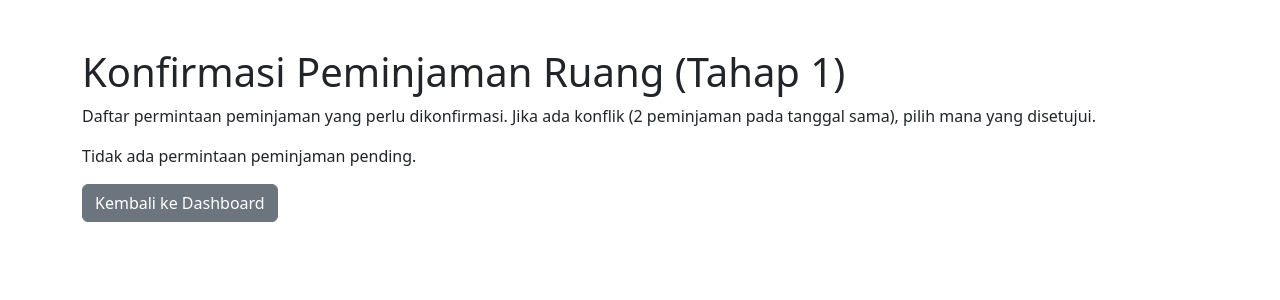
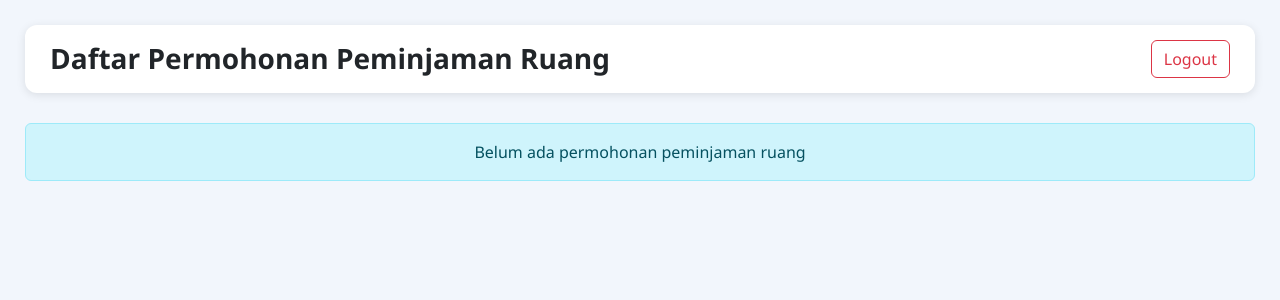
Before and after one commit to Bibinajja/peminjaman_ruang, a PHP site: page /peminjaman_ruang/app/view/admin/konfirmasi_peminjaman.php in a window 1280 px wide. Shown: the top 300 px of the page. Run offline with PHP 8.4, Linux system fonts and the light colour scheme; some libraries are stand-ins or nearby versions.

Commit message:
update konfirmasi_peminjaman.php

```diff
--- a/app/view/admin/konfirmasi_peminjaman.php
+++ b/app/view/admin/konfirmasi_peminjaman.php
@@ -1,76 +1,133 @@
 <!DOCTYPE html>
-<html lang="en">
+<html lang="id">
+<head>
+    <title>Daftar Permohonan - SDM</title>
 
-<head>
-    <meta charset="UTF-8">
-    <meta name="viewport" content="width=device-width, initial-scale=1.0">
-    <title>Konfirmasi Peminjaman</title>
-    <link href="https://cdn.jsdelivr.net/npm/bootstrap@5.3.0/dist/css/bootstrap.min.css" rel="stylesheet">
+    <link href="https://cdn.jsdelivr.net/npm/bootstrap@5.3.2/dist/css/bootstrap.min.css" rel="stylesheet">
+
+    <style>
+        body {
+            background: #f2f6fc;
+            font-family: 'Segoe UI', sans-serif;
+        }
+
+        .topbar {
+            background: #ffffff;
+            padding: 15px 25px;
+            border-radius: 12px;
+            display: flex;
+            justify-content: space-between;
+            align-items: center;
+            box-shadow: 0 2px 10px rgba(0,0,0,0.1);
+            margin-bottom: 30px;
+        }
+
+        .topbar h3 {
+            margin: 0;
+            font-weight: 600;
+        }
+
+        .content {
+            padding: 25px;
+        }
+
+        .card {
+            border: none;
+            border-radius: 14px;
+            transition: 0.3s;
+        }
+
+        .card:hover {
+            transform: translateY(-5px);
+            box-shadow: 0 12px 25px rgba(0,0,0,0.12);
+        }
+
+        .icon-box {
+            width: 60px;
+            height: 60px;
+            background: #e9f1ff;
+            border-radius: 12px;
+            display: flex;
+            align-items: center;
+            justify-content: center;
+            font-size: 28px;
+            margin-bottom: 15px;
+        }
+    </style>
 </head>
 
 <body>
-    <div class="container mt-5">
-        <h1>Konfirmasi Peminjaman Ruang (Tahap 1)</h1>
-        <p>Daftar permintaan peminjaman yang perlu dikonfirmasi. Jika ada konflik (2 peminjaman pada tanggal sama), pilih mana yang disetujui.</p>
-        <div class="row">
-            <?php if (isset($data['peminjaman']) && !empty($data['peminjaman'])): ?>
-                <?php foreach ($data['peminjaman'] as $item): ?>
-                    <div class="col-md-4 mb-3">
-                        <div class="card">
-                            <div class="card-body">
-                                <h5 class="card-title">Peminjaman ID: <?php echo $item['id']; ?></h5>
-                                <p class="card-text">
-                                    Peminjam: <?php echo $item['peminjam']; ?><br>
-                                    Ruang: <?php echo $item['ruang']; ?><br>
-                                    Tanggal: <?php echo $item['tanggal']; ?><br>
-                                    Waktu: <?php echo $item['waktu']; ?><br>
-                                    Kegiatan: <?php echo $item['kegiatan']; ?>
-                                </p>
-                                <div class="d-flex justify-content-between">
-                                    <button class="btn btn-info btn-sm" onclick="showDetail(<?php echo $item['id']; ?>)">Detail</button>
-                                    <form action="/admin/konfirmasi_peminjaman" method="post" style="display:inline;">
-                                        <input type="hidden" name="id" value="<?php echo $item['id']; ?>">
-                                        <button type="submit" name="action" value="approve" class="btn btn-success btn-sm">Setujui</button>
-                                        <button type="submit" name="action" value="cancel" class="btn btn-danger btn-sm">Batalkan</button>
-                                    </form>
-                                </div>
-                            </div>
-                        </div>
-                    </div>
-                <?php endforeach; ?>
-            <?php else: ?>
-                <div class="col-12">
-                    <p>Tidak ada permintaan peminjaman pending.</p>
-                </div>
-            <?php endif; ?>
-        </div>
-        <a href="/admin/dashboard" class="btn btn-secondary">Kembali ke Dashboard</a>
+
+<div class="content">
+
+    <div class="topbar">
+        <h3>Daftar Permohonan Peminjaman Ruang</h3>
+        <a href="logout.php" class="btn btn-outline-danger">Logout</a>
     </div>
 
-    <!-- Modal for Detail -->
-    <div class="modal fade" id="detailModal" tabindex="-1" aria-labelledby="detailModalLabel" aria-hidden="true">
-        <div class="modal-dialog">
-            <div class="modal-content">
-                <div class="modal-header">
-                    <h5 class="modal-title" id="detailModalLabel">Detail Peminjaman</h5>
-                    <button type="button" class="btn-close" data-bs-dismiss="modal" aria-label="Close"></button>
+    <div class="row g-4">
+
+        <?php if (!empty($data)) : ?>
+            <?php foreach ($data as $row): ?>
+
+                <?php
+                $badge = match($row['status']) {
+                    'Disetujui' => 'bg-success',
+                    'Ditolak'   => 'bg-danger',
+                    'Menunggu'  => 'bg-warning',
+                    default     => 'bg-secondary'
+                };
+                ?>
+
+                <div class="col-xl-3 col-lg-4 col-md-6">
+                    <div class="card shadow-sm h-100">
+
+                        <div class="card-body">
+
+                            <div class="icon-box">
+                                🏢
+                            </div>
+
+                            <h5 class="card-title mb-1">
+                                <?= htmlspecialchars($row['nama_pemohon']) ?>
+                            </h5>
+
+                            <small class="text-muted d-block mb-2">
+                                Ruang: <?= htmlspecialchars($row['nama_ruang'] ?? 'Tidak ada') ?>
+                            </small>
+
+                            <p class="mb-2">
+                                📅 <?= htmlspecialchars($row['tanggal']) ?>
+                            </p>
+
+                            <span class="badge <?= $badge ?> px-3 py-2">
+                                <?= $row['status'] ?>
+                            </span>
+
+                        </div>
+
+                        <div class="card-footer bg-white text-center">
+                            <a href="detail_permohonan.php?id=<?= $row['id'] ?>"
+                               class="btn btn-info btn-sm w-100">
+                                Periksa
+                            </a>
+                        </div>
+
+                    </div>
                 </div>
-                <div class="modal-body" id="detailContent">
-                    <!-- Detail will be loaded here -->
+
+            <?php endforeach; ?>
+        <?php else : ?>
+            <div class="col-12">
+                <div class="alert alert-info text-center">
+                    Belum ada permohonan peminjaman ruang
                 </div>
             </div>
-        </div>
+        <?php endif; ?>
+
     </div>
 
-    <script src="https://cdn.jsdelivr.net/npm/bootstrap@5.3.0/dist/js/bootstrap.bundle.min.js"></script>
-    <script>
-        function showDetail(id) {
-            // Assume AJAX to load detail, for now just placeholder
-            document.getElementById('detailContent').innerHTML = 'Detail untuk ID: ' + id;
-            var modal = new bootstrap.Modal(document.getElementById('detailModal'));
-            modal.show();
-        }
-    </script>
+</div>
+
 </body>
-
 </html>
```
Also changed, not shown: app/controller/Admin.php (+7 -5 lines).
